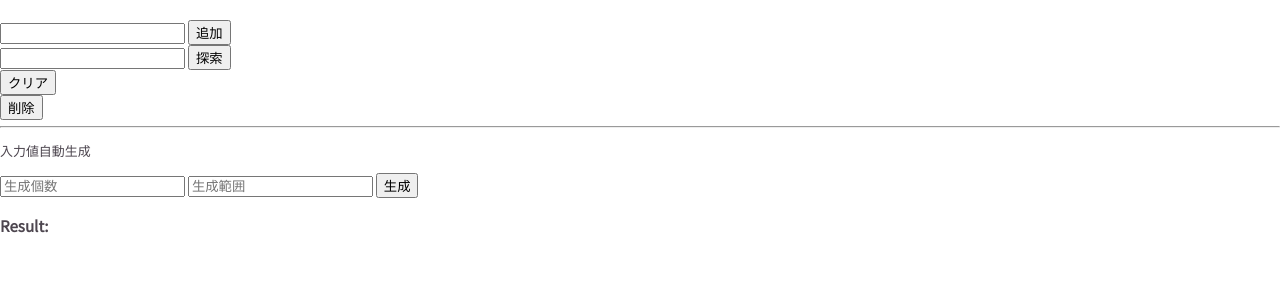
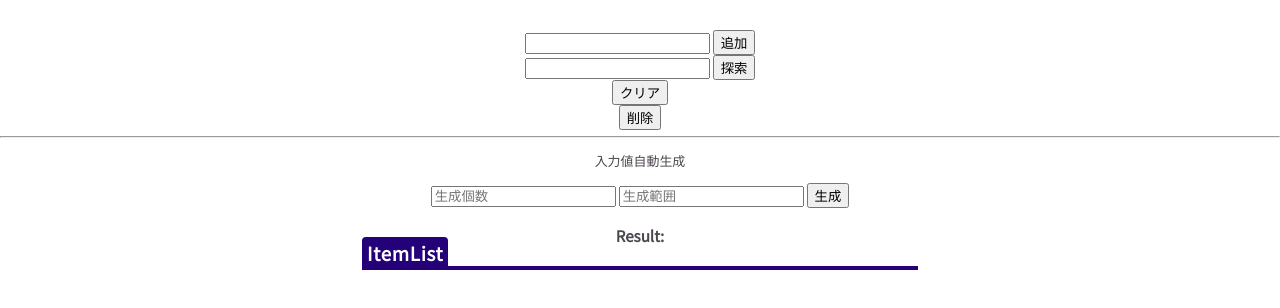
Before and after one commit to a-pompom/js-algorithm, a plain HTML site: page index.html in a window 1280 px wide. Drawn offline with Linux system fonts and the light colour scheme.

Commit message:
リストのスタイル作成  #10

```diff
--- a/index.html
+++ b/index.html
@@ -6,6 +6,8 @@
     </head>
 
     <body>
+        <div class="container">
+
                 <div>
                     <input type="text" id="itemAddInput">
                     <button type="button" id="addButton">追加</button>
@@ -37,11 +39,10 @@
                     <h3>Result:</h3>
                 </div>
 
-
-        <ul id="itemList">
+                <ul id="itemList" class="itemList" title="ItemList">
 
                 </ul>
-
+        </div>
 
         <script type="module" src="./script.js"></script>
     </body>
--- a/style/_base.scss
+++ b/style/_base.scss
@@ -9,3 +9,7 @@ body {
   color: #4d464f;
   border-radius: 10px;
 }
+
+ul {
+  list-style: none;
+}
--- a/style/_item.scss
+++ b/style/_item.scss
@@ -1,3 +1,43 @@
+.itemList {
+
+    position: relative;
+    border: solid 2px #240079;
+    width: 40%;
+    margin: 20px auto;
+
+    &::after {
+        position: absolute;
+        content:attr(title);
+        font-weight: bold;
+        font-size: 1.3rem;
+        border-radius: 4px 4px 0 0;
+        letter-spacing: 0.05rem;
+        padding: 2px 5px;
+
+        color: #fff;
+        background-color: #240079;
+
+        bottom: 100%;
+        left: -2px;
+    }
+
+
+    & li {
+        width: 90%;
+        height: 40px;
+        padding: 3px;
+        line-height: 40px;
+
+        border-bottom: 1px dashed rgb(77, 114, 182);
+
+        &:last-child {
+            border: none;
+        }
+
+    }
+}
+
+
 .searchedItem {
     color: #e3e3e3;
 }
--- /dev/null
+++ b/style/_layout.scss
@@ -0,0 +1,6 @@
+.container {
+    width: 100%;
+    height: 100%;
+    text-align: center;
+    margin: 20px auto;
+}
--- a/style/style.scss
+++ b/style/style.scss
@@ -1,2 +1,3 @@
 @import "./base";
+@import "./layout";
 @import "./item";
```
Also changed, not shown: style/style.css. Lines whose indentation alone changed are shown as unchanged.
